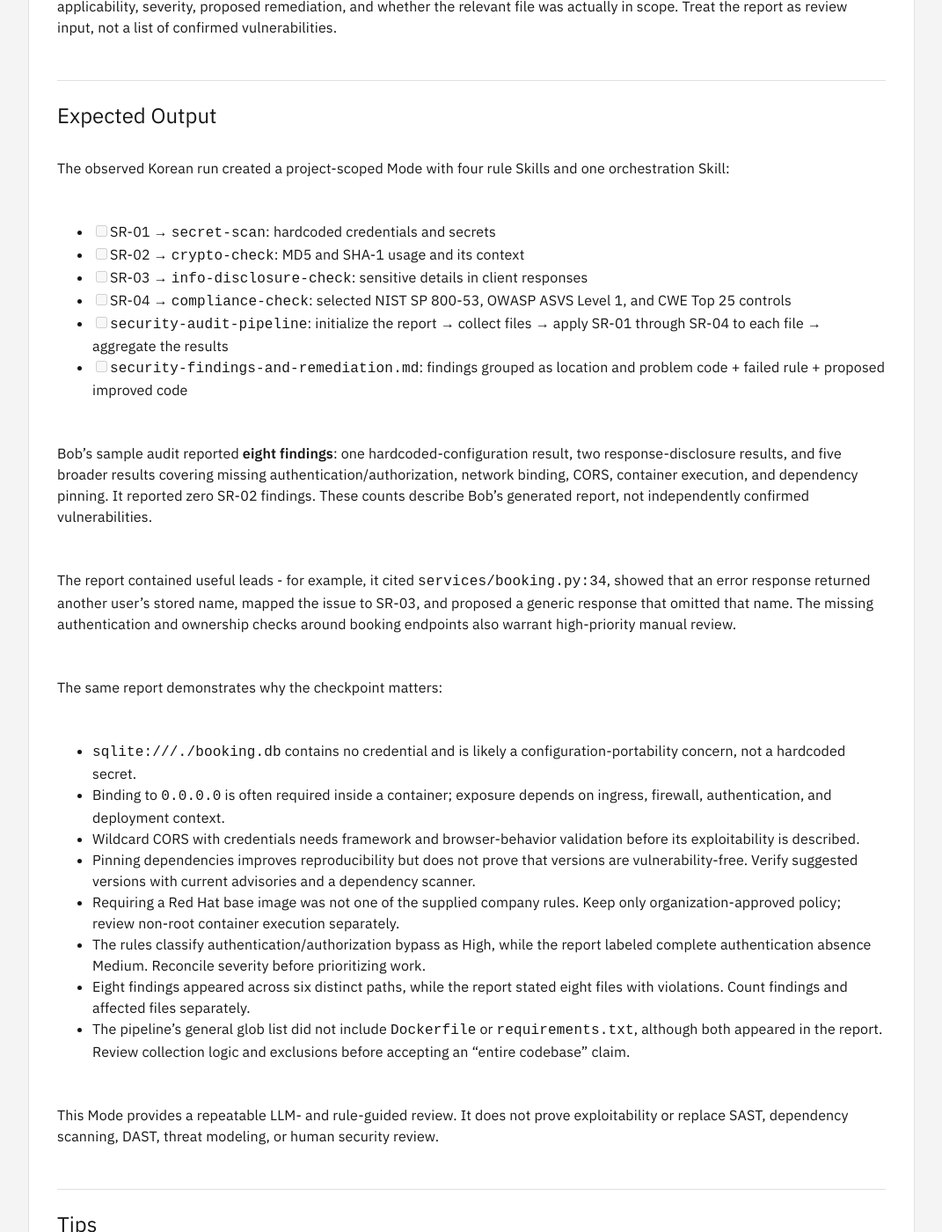
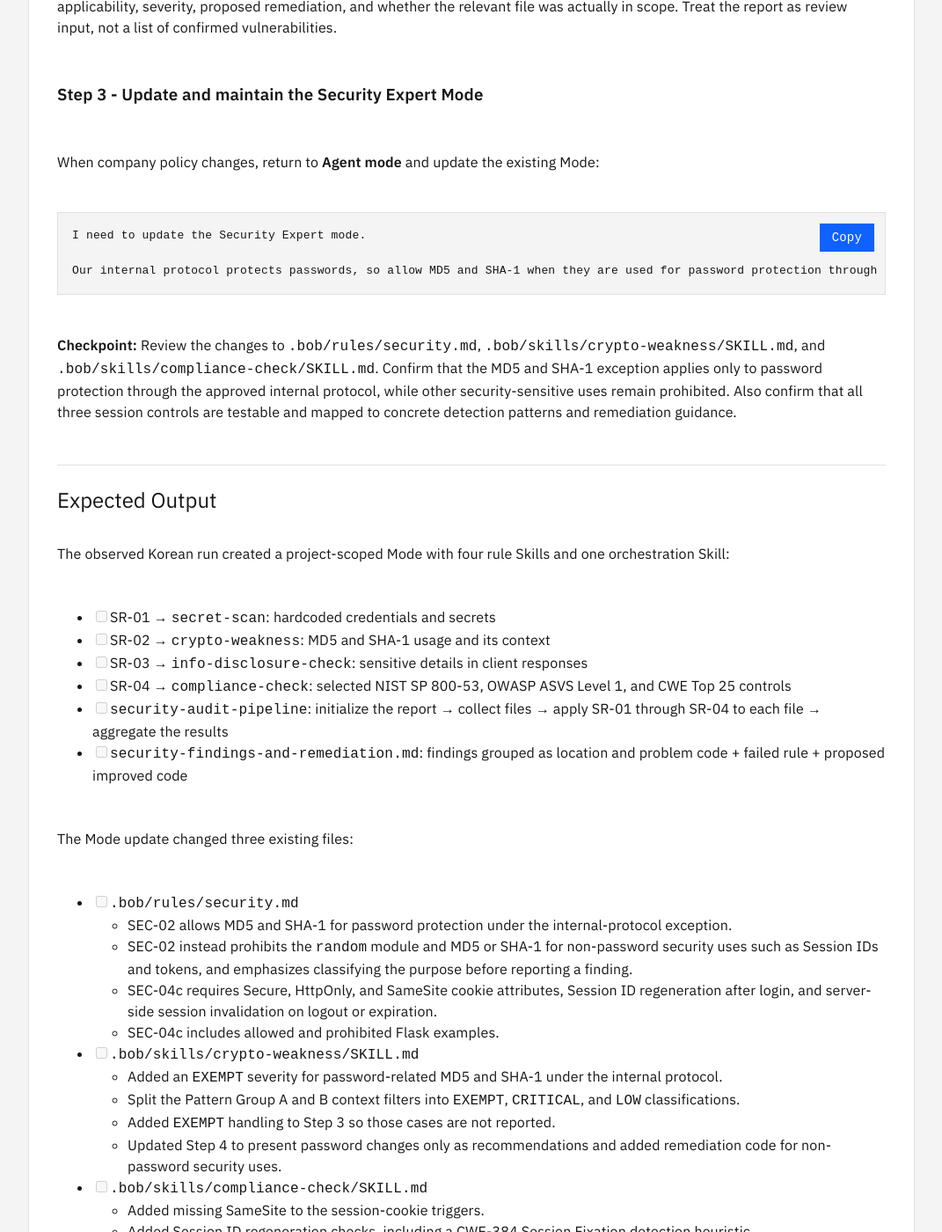
Before and after one commit to ce-aie-labs/bob-labs, a Jekyll site: the page built from _labs_en/bob-features/security-expert-mode.md, in a window 1280 px wide and 1400 px high, scrolled down 2105 px. Shown: the whole window at 88% size, without its empty margins (104-1175 px from the left). Built offline with Jekyll 4.4.1, drawn with Linux system fonts in a browser that asks for light colours; some of the changed text lies outside the part shown.

Commit message:
Update Security Expert Mode

````diff
--- a/_labs_en/bob-features/security-expert-mode.md
+++ b/_labs_en/bob-features/security-expert-mode.md
@@ -15,7 +15,7 @@ A security checklist is useful only when it is applied consistently and produces
 
 ## Prompt
 
-Use a working directory where Bob may create `.bob/`, then run both steps. Review the generated controls before trusting or using the audit results.
+Use a working directory where Bob may create `.bob/`, then run all three steps. Review the generated and updated controls before trusting or using the audit results.
 
 ### Step 1 - Build the project-scoped security environment
 
@@ -43,9 +43,9 @@ Run this across the entire codebase. Create all required Skills, the Mode, and t
 
 ```text
 .bob/custom_modes.yaml
-.bob/rules/security-rules.md
+.bob/rules/security.md
 .bob/skills/secret-scan/SKILL.md
-.bob/skills/crypto-check/SKILL.md
+.bob/skills/crypto-weakness/SKILL.md
 .bob/skills/info-disclosure-check/SKILL.md
 .bob/skills/compliance-check/SKILL.md
 .bob/skills/security-audit-pipeline/SKILL.md
@@ -76,39 +76,58 @@ The galaxium-travels project needs a security review.
 
 **Checkpoint:** Open `security-findings-and-remediation.md`. For every entry, verify the cited file and line, rule applicability, severity, proposed remediation, and whether the relevant file was actually in scope. Treat the report as review input, not a list of confirmed vulnerabilities.
 
+### Step 3 - Update and maintain the Security Expert Mode
+
+When company policy changes, return to **Agent mode** and update the existing Mode:
+
+```
+I need to update the Security Expert mode.
+
+Our internal protocol protects passwords, so allow MD5 and SHA-1 when they are used for password protection through that protocol. Instead, add session security rules that require Secure, HttpOnly, and SameSite attributes on session cookies, regenerate the Session ID after a successful login, and invalidate the session on logout or expiration.
+```
+
+**Checkpoint:** Review the changes to `.bob/rules/security.md`, `.bob/skills/crypto-weakness/SKILL.md`, and `.bob/skills/compliance-check/SKILL.md`. Confirm that the MD5 and SHA-1 exception applies only to password protection through the approved internal protocol, while other security-sensitive uses remain prohibited. Also confirm that all three session controls are testable and mapped to concrete detection patterns and remediation guidance.
+
 ## Expected Output
 
 The observed Korean run created a project-scoped Mode with four rule Skills and one orchestration Skill:
 
 - [ ] SR-01 → `secret-scan`: hardcoded credentials and secrets
-- [ ] SR-02 → `crypto-check`: MD5 and SHA-1 usage and its context
+- [ ] SR-02 → `crypto-weakness`: MD5 and SHA-1 usage and its context
 - [ ] SR-03 → `info-disclosure-check`: sensitive details in client responses
 - [ ] SR-04 → `compliance-check`: selected NIST SP 800-53, OWASP ASVS Level 1, and CWE Top 25 controls
 - [ ] `security-audit-pipeline`: initialize the report → collect files → apply SR-01 through SR-04 to each file → aggregate the results
 - [ ] `security-findings-and-remediation.md`: findings grouped as location and problem code + failed rule + proposed improved code
 
+The Mode update changed three existing files:
+
+- [ ] `.bob/rules/security.md`
+  - SEC-02 allows MD5 and SHA-1 for password protection under the internal-protocol exception.
+  - SEC-02 instead prohibits the `random` module and MD5 or SHA-1 for non-password security uses such as Session IDs and tokens, and emphasizes classifying the purpose before reporting a finding.
+  - SEC-04c requires Secure, HttpOnly, and SameSite cookie attributes, Session ID regeneration after login, and server-side session invalidation on logout or expiration.
+  - SEC-04c includes allowed and prohibited Flask examples.
+- [ ] `.bob/skills/crypto-weakness/SKILL.md`
+  - Added an `EXEMPT` severity for password-related MD5 and SHA-1 under the internal protocol.
+  - Split the Pattern Group A and B context filters into `EXEMPT`, `CRITICAL`, and `LOW` classifications.
+  - Added `EXEMPT` handling to Step 3 so those cases are not reported.
+  - Updated Step 4 to present password changes only as recommendations and added remediation code for non-password security uses.
+- [ ] `.bob/skills/compliance-check/SKILL.md`
+  - Added missing SameSite to the session-cookie triggers.
+  - Added Session ID regeneration checks, including a CWE-384 Session Fixation detection heuristic.
+  - Added logout and expiration session-invalidation checks.
+  - Added Session Fixation and session-invalidation remediation code to Step 8.
+  - Added a Step 9 `sub_issue` field with `cookie_flags`, `session_fixation`, `session_invalidation`, or `jwt_verify`.
+
 Bob's sample audit reported **eight findings**: one hardcoded-configuration result, two response-disclosure results, and five broader results covering missing authentication/authorization, network binding, CORS, container execution, and dependency pinning. It reported zero SR-02 findings. These counts describe Bob's generated report, not independently confirmed vulnerabilities.
 
 The report contained useful leads - for example, it cited `services/booking.py:34`, showed that an error response returned another user's stored name, mapped the issue to SR-03, and proposed a generic response that omitted that name. The missing authentication and ownership checks around booking endpoints also warrant high-priority manual review.
 
-The same report demonstrates why the checkpoint matters:
-
-- `sqlite:///./booking.db` contains no credential and is likely a configuration-portability concern, not a hardcoded secret.
-- Binding to `0.0.0.0` is often required inside a container; exposure depends on ingress, firewall, authentication, and deployment context.
-- Wildcard CORS with credentials needs framework and browser-behavior validation before its exploitability is described.
-- Pinning dependencies improves reproducibility but does not prove that versions are vulnerability-free. Verify suggested versions with current advisories and a dependency scanner.
-- Requiring a Red Hat base image was not one of the supplied company rules. Keep only organization-approved policy; review non-root container execution separately.
-- The rules classify authentication/authorization bypass as High, while the report labeled complete authentication absence Medium. Reconcile severity before prioritizing work.
-- Eight findings appeared across six distinct paths, while the report stated eight files with violations. Count findings and affected files separately.
-- The pipeline's general glob list did not include `Dockerfile` or `requirements.txt`, although both appeared in the report. Review collection logic and exclusions before accepting an "entire codebase" claim.
-
 This Mode provides a repeatable LLM- and rule-guided review. It does not prove exploitability or replace SAST, dependency scanning, DAST, threat modeling, or human security review.
 
-<!-- Bob-verify: the Mode, project-scoped files, pipeline, and eight-result report above reflect the observed Korean run. Run both English prompts independently in Bob before participant use and update this section if generated components or results differ. -->
 
 ## Tips
 
-- Review `.bob/rules/security-rules.md` and every Skill before the first audit. A broad standards name is not a complete, testable control set.
+- Review `.bob/rules/security.md` and every Skill before the first audit. A broad standards name is not a complete, testable control set.
 - Define which endpoints require authentication, who may access each resource, and where TLS and network exposure are enforced. Those trust boundaries cannot be inferred reliably from isolated code patterns.
 - Keep the review Mode report-only. Put source changes in a separate Plan-mode or approval-gated remediation workflow.
 - Require exact evidence for every finding: file, current line, relevant context, rule text, confidence, and validation method.
@@ -116,7 +135,7 @@ This Mode provides a repeatable LLM- and rule-guided review. It does not prove e
 
 ## Variations
 
-1. **Run one control only**: Invoke `secret-scan`, `crypto-check`, or another rule Skill for a focused pre-commit review.
+1. **Run one control only**: Invoke `secret-scan`, `crypto-weakness`, or another rule Skill for a focused pre-commit review.
 2. **Add stack-specific controls**: Extend the rules with reviewed FastAPI, Spring Security, Express, or container controls while keeping the same report contract.
 3. **Verify with scanners**: Follow the Mode with SAST and dependency scans, then annotate each finding as confirmed, rejected, or requiring manual review.
 4. **Remediate with approval**: Create a separate Mode that accepts only reviewed report entries, proposes a plan, and waits for approval before editing source files.
````
Also changed, not shown: _labs_ko/bob-features/security-expert-mode.md (+37 -17 lines).
